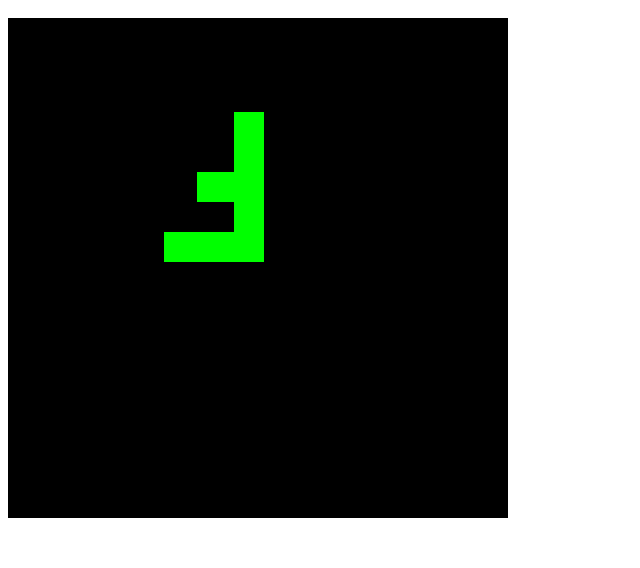
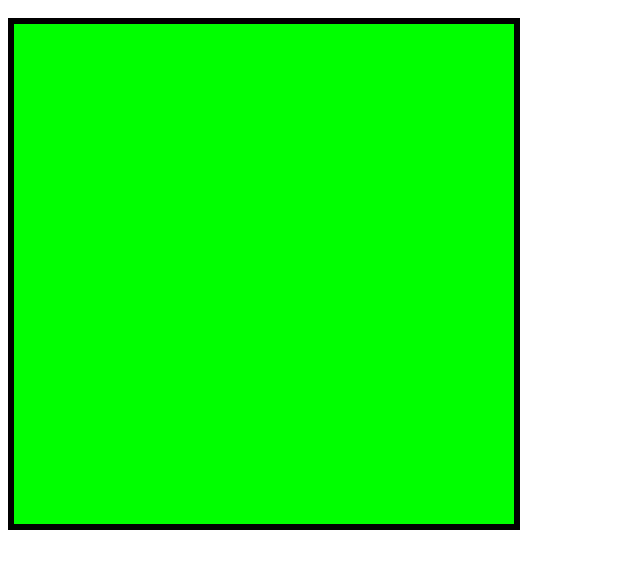
Before and after one commit to dkgenser/capstone, a plain HTML site: page index.html in a window 1280 px wide. Shown: the part 48-616 px from the top of the page, without its empty margins (0-640 px from the left). Drawn offline with Linux system fonts and the light colour scheme.

Commit message:
Update render to texture
still not quite working, but a portion of the desired scene is being
mapped onto a quad through a framebuffer rendered to texture

```diff
--- a/index.html
+++ b/index.html
@@ -18,7 +18,7 @@
 
 <body onload="webGLStart();">
   <h1>Descriptive Geometry Study Application</h1>
-  <canvas id="webGLcanvas" width="500" height="500"></canvas>
+  <canvas id="webGLcanvas" width="512" height="512"></canvas>
 </body>
 
 </html>
--- a/initialize.js
+++ b/initialize.js
@@ -52,30 +52,6 @@ function initWorldModel(){
   gl.bindBuffer(gl.ARRAY_BUFFER,F.vertexPositionBuffer);
   gl.bufferData(
     gl.ARRAY_BUFFER,
-    /*new Float32Array([
-          // left column
-          0,   0,  0,
-          30,   0,  0,
-          0, 150,  0,
-          0, 150,  0,
-          30,   0,  0,
-          30, 150,  0,
-
-          // top rung
-          30,   0,  0,
-          100,   0,  0,
-          30,  30,  0,
-          30,  30,  0,
-          100,   0,  0,
-          100,  30,  0,
-
-          // middle rung
-          30,  60,  0,
-          67,  60,  0,
-          30,  90,  0,
-          30,  90,  0,
-          67,  60,  0,
-          67,  90,  0]), 2D = 18 items*/
     new Float32Array([0,0,0,30,0,0,0,150,0,0,150,0,30,0,0,30,150,0,30,0,0,100,0,0,30,30,0,30,30,0,100,0,0,100,30,0,30,60,0,67,60,0,30,90,0,30,90,0,67,60,0,67,90,0,0,0,30,30,0,30,0,150,30,0,150,30,30,0,30,30,150,30,30,0,30,100,0,30,30,30,30,30,30,30,100,0,30,100,30,30,30,60,30,67,60,30,30,90,30,30,90,30,67,60,30,67,90,30,0,0,0,100,0,0,100,0,30,0,0,0,100,0,30,0,0,30,100,0,0,100,30,0,100,30,30,100,0,0,100,30,30,100,0,30,30,30,0,30,30,30,100,30,30,30,30,0,100,30,30,100,30,0,30,30,0,30,30,30,30,60,30,30,30,0,30,60,30,30,60,0,30,60,0,30,60,30,67,60,30,30,60,0,67,60,30,67,60,0,67,60,0,67,60,30,67,90,30,67,60,0,67,90,30,67,90,0,30,90,0,30,90,30,67,90,30,30,90,0,67,90,30,67,90,0,30,90,0,30,90,30,30,150,30,30,90,0,30,150,30,30,150,0,0,150,0,0,150,30,30,150,30,0,150,0,30,150,30,30,150,0,0,0,0,0,0,30,0,150,30,0,0,0,0,150,30,0,150,0]),
     gl.STATIC_DRAW);
   F.vertexPositionBuffer.itemSize = 3;
@@ -96,10 +72,10 @@ function initWorldModel(){
   gl.bufferData(
     gl.ARRAY_BUFFER,
     new Float32Array([
-        0, 0, 0,
-        500, 0, 0,
-        500, 500, 0,
-        0, 500, 0]),
+      250, 250, 0.813106,
+      -250, 250, 0.813107,
+      250, -250, 0.113121,
+      -250, -250, 0.113121,]),
     gl.STATIC_DRAW);
   PlaneVertexPositionBuffer.itemSize = 3;
   PlaneVertexPositionBuffer.numItems = 4;
@@ -109,10 +85,10 @@ function initWorldModel(){
   gl.bufferData(
     gl.ARRAY_BUFFER,
     new Float32Array([
-        0.0, 0.0,
-        1.0, 0.0,
-        1.0, 1.0,
-        0.0, 1.0]),
+      1.0, 1.0,
+      0.0, 1.0,
+      1.0, 0.0,
+      0.0, 0.0,]),
     gl.STATIC_DRAW);
   PlaneVertexTextureCoordBuffer.itemSize = 2;
   PlaneVertexTextureCoordBuffer.numItems = 4;
@@ -120,24 +96,24 @@ function initWorldModel(){
 
 function initTextureFramebuffer() {
     //rtt = render to texture
-    rttFramebuffer = gl.createFramebuffer();
-    gl.bindFramebuffer(gl.FRAMEBUFFER, rttFramebuffer);
-    rttFramebuffer.width = framebufferWidth;
-    rttFramebuffer.height = framebufferHeight;
+    RTT.framebuffer = gl.createFramebuffer();
+    gl.bindFramebuffer(gl.FRAMEBUFFER, RTT.framebuffer);
+    RTT.framebuffer.width = framebufferWidth;
+    RTT.framebuffer.height = framebufferHeight;
 
-    rttTexture = gl.createTexture();
-    gl.bindTexture(gl.TEXTURE_2D, rttTexture);
+    RTT.texture = gl.createTexture();
+    gl.bindTexture(gl.TEXTURE_2D, RTT.texture);
     gl.texParameteri(gl.TEXTURE_2D, gl.TEXTURE_MAG_FILTER, gl.LINEAR);
     gl.texParameteri(gl.TEXTURE_2D, gl.TEXTURE_MIN_FILTER, gl.LINEAR_MIPMAP_NEAREST);
     gl.generateMipmap(gl.TEXTURE_2D);
 
-    gl.texImage2D(gl.TEXTURE_2D, 0, gl.RGBA, rttFramebuffer.width, rttFramebuffer.height, 0, gl.RGBA, gl.UNSIGNED_BYTE, null);
+    gl.texImage2D(gl.TEXTURE_2D, 0, gl.RGBA, RTT.framebuffer.width, RTT.framebuffer.height, 0, gl.RGBA, gl.UNSIGNED_BYTE, null);
 
     var renderbuffer = gl.createRenderbuffer();
     gl.bindRenderbuffer(gl.RENDERBUFFER, renderbuffer);
-    gl.renderbufferStorage(gl.RENDERBUFFER, gl.DEPTH_COMPONENT16, rttFramebuffer.width, rttFramebuffer.height);
+    gl.renderbufferStorage(gl.RENDERBUFFER, gl.DEPTH_COMPONENT16, RTT.framebuffer.width, RTT.framebuffer.height);
 
-    gl.framebufferTexture2D(gl.FRAMEBUFFER, gl.COLOR_ATTACHMENT0, gl.TEXTURE_2D, rttTexture, 0);
+    gl.framebufferTexture2D(gl.FRAMEBUFFER, gl.COLOR_ATTACHMENT0, gl.TEXTURE_2D, RTT.texture, 0);
     gl.framebufferRenderbuffer(gl.FRAMEBUFFER, gl.DEPTH_ATTACHMENT, gl.RENDERBUFFER, renderbuffer);
 
     gl.bindTexture(gl.TEXTURE_2D, null);
--- a/paperLayer.js
+++ b/paperLayer.js
@@ -15,10 +15,10 @@ var F = {};
 var PlaneVertexPositionBuffer;
 var PlaneVertexTextureCoordBuffer;
 
+//Render To Texture
+var RTT = {};
 var framebufferWidth = 512;
 var framebufferHeight = 512;
-var rttFramebuffer;
-var rttTexture;
 
 var boundingSphereRadius = 100;
 var eye = [0, 0, -boundingSphereRadius];
@@ -44,6 +44,7 @@ function setViewMatrices(eye, center, up){
   gl.viewport(0, 0, framebufferWidth, framebufferHeight);
   gl.clear(gl.COLOR_BUFFER_BIT | gl.DEPTH_BUFFER_BIT);
 
+  //TODO: also, only calculated once? set and save pMatrix
   mat4.ortho(pMatrix, -framebufferWidth/2, framebufferHeight/2,
     -framebufferWidth/2, framebufferHeight/2,
     0.1, 2*boundingSphereRadius);
@@ -54,8 +55,8 @@ function setViewMatrices(eye, center, up){
   setMatrixUniforms();
 }
 
-function bindViewtoTexture(texture){
-  gl.bindTexture(gl.TEXTURE_2D, texture);
+function bindViewtoTexture(){
+  gl.bindTexture(gl.TEXTURE_2D, RTT.texture);
   gl.generateMipmap(gl.TEXTURE_2D);
   gl.bindTexture(gl.TEXTURE_2D, null);
 }
@@ -64,6 +65,7 @@ function setPlaneMatrices(){
   gl.viewport(0, 0, gl.viewportWidth, gl.viewportHeight);
   gl.clear(gl.COLOR_BUFFER_BIT | gl.DEPTH_BUFFER_BIT);
 
+  //TODO: This should really only be calculated once?
   mat4.ortho(pMatrix, -gl.viewportWidth/2, gl.viewportWidth/2,
     -gl.viewportHeight/2, gl.viewportHeight/2,
     0.1, 2*boundingSphereRadius);
@@ -75,16 +77,18 @@ function setPlaneMatrices(){
 }
 
 function drawScene(){
+  gl.clearColor(1.0, 1.0, 1.0, 1.0);
   //Render to Framebuffer
-  //gl.bindFramebuffer(gl.FRAMEBUFFER, rttFramebuffer);
-  //drawView();
-  //bindViewtoTexture(rttTexture);
-  //gl.bindFramebuffer(gl.FRAMEBUFFER, null);
+  gl.bindFramebuffer(gl.FRAMEBUFFER, RTT.framebuffer);
+  drawView();
+  bindViewtoTexture();
+  gl.bindFramebuffer(gl.FRAMEBUFFER, null);
 
+  gl.clearColor(0.0, 0.0, 0.0, 1.0);
   //Draw plane layer
-	//setPlaneMatrices(eye, center, up);
+	setPlaneMatrices(eye, center, up);
 
-  /*gl.bindBuffer(gl.ARRAY_BUFFER, PlaneVertexPositionBuffer);
+  gl.bindBuffer(gl.ARRAY_BUFFER, PlaneVertexPositionBuffer);
   gl.vertexAttribPointer(shaderProgram.positionLocation, PlaneVertexPositionBuffer.itemSize, gl.FLOAT, false, 0, 0);
 
   gl.bindBuffer(gl.ARRAY_BUFFER, PlaneVertexTextureCoordBuffer);
@@ -92,20 +96,21 @@ function drawScene(){
 
   gl.uniform1i(shaderProgram.useTexturesUniform, true);
   gl.activeTexture(gl.TEXTURE0);
-  gl.bindTexture(gl.TEXTURE_2D, rttTexture);
+  gl.bindTexture(gl.TEXTURE_2D, RTT.texture);
+  gl.uniform1i(shaderProgram.samplerUniform, 0);
 
   gl.drawArrays(gl.TRIANGLE_STRIP, 0, PlaneVertexPositionBuffer.numItems);
-  */
-  drawView();
+
 }
 
 function webGLStart(){
   var canvas=document.getElementById("webGLcanvas");
   initGL(canvas);
   initShaders();
+  initTextureFramebuffer();
   initWorldModel();
 
-  gl.clearColor(0.0, 0.0, 0.0, 1.0);
+
   gl.enable(gl.DEPTH_TEST);
 
   drawScene();
```
